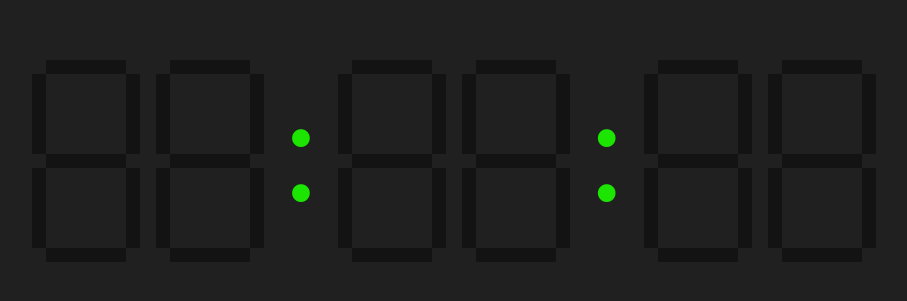
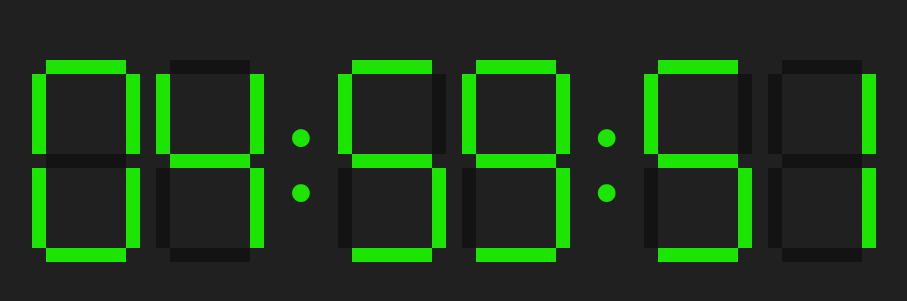
Before and after one commit to jehuzepedasilva2/watch-me, a React (Vite) app: page / in a window 1280 px wide. Shown: the part 239-540 px from the top of the page, without its empty margins (186-1093 px from the left). Built offline with nearby package versions, Linux system fonts and the light colour scheme.

Commit message:
done with clock

```diff
--- a/src/Clock.jsx
+++ b/src/Clock.jsx
@@ -1,31 +1,261 @@
 import './clock.css';
-import Template from './Template.jsx';
 import {
   useState,
-  useEffect
+  useEffect,
+  useRef,
 } from 'react';
 
+const convert = {
+  0: ['barA', 'barB', 'barC', 'barD', 'barE', 'barF'],
+  1: ['barB', 'barC'],
+  2: ['barA', 'barB', 'barD', 'barE', 'barG'],
+  3: ['barA', 'barB', 'barC', 'barD', 'barG'],
+  4: ['barB', 'barC', 'barF', 'barG'],
+  5: ['barA', 'barC', 'barD', 'barF', 'barG'],
+  6: ['barA', 'barC', 'barD', 'barE', 'barF', 'barG'],
+  7: ['barA', 'barB', 'barC'],
+  8: ['barA', 'barB', 'barC', 'barD', 'barE', 'barF', 'barG'],
+  9: ['barA', 'barB', 'barC', 'barD', 'barF', 'barG']
+};
 
-function Hours({ hour }) {
+
+function turnAllOff(refs) {
+  for (const side in refs.current) {
+    for (const bar in refs.current[side]) {
+      const barRef = refs.current[side][bar];
+      if (barRef && barRef.classList) {
+        barRef.classList.remove('on');
+      }
+    }
+  }
+}
+
+
+
+function Hours({ time }) {
+
+  const hourSegments = useRef({
+    left: {
+      barA: null,
+      barB: null,
+      barC: null,
+      barD: null,
+      barE: null,
+      barF: null,
+      barG: null,
+    },
+    right: {
+      barA: null,
+      barB: null,
+      barC: null,
+      barD: null,
+      barE: null,
+      barF: null,
+      barG: null,
+    }
+  });
+
+
+  let left = 0;
+  let right = time;
+  if (time > 9) {
+    right = time % 10;
+    left = Math.floor(time / 10) % 10;
+  }
+
+  turnAllOff(hourSegments);
+
+  // left digit
+  if (left !== null) {
+    for (const bar of convert[left]) {
+      if (hourSegments.current.left[bar]) {
+        hourSegments.current.left[bar].classList.add('on');
+      }
+    }
+  }
+
+  if (right !== null) {
+    for (const bar of convert[right]) {
+      if (hourSegments.current.right[bar]) {
+        hourSegments.current.right[bar].classList.add('on');
+      }
+    }
+  }
+
+
   return (
     <div id='hours' className='number-pairs'>
-      <Template hour={hour}/>
+
+      <div className="number hour-left">
+        {['A', 'B', 'C', 'D', 'E', 'F', 'G'].map(letter => (
+          <div
+            key={`left-bar${letter}`}
+            className={`bar bar${letter}`}
+            ref={el => hourSegments.current.left[`bar${letter}`] = el}
+          />
+        ))}
+      </div>
+
+      <div className="number hour-right">
+        {['A', 'B', 'C', 'D', 'E', 'F', 'G'].map(letter => (
+          <div
+            key={`right-bar${letter}`}
+            className={`bar bar${letter}`}
+            ref={el => hourSegments.current.right[`bar${letter}`] = el}
+          />
+        ))}
+      </div>
+
     </div>
   );
 }
 
-function Minutes() {
+function Minutes({ time }) {
+
+  const minuteSegments = useRef({
+    left: {
+      barA: null,
+      barB: null,
+      barC: null,
+      barD: null,
+      barE: null,
+      barF: null,
+      barG: null,
+    },
+    right: {
+      barA: null,
+      barB: null,
+      barC: null,
+      barD: null,
+      barE: null,
+      barF: null,
+      barG: null,
+    }
+  });
+
+  let left = 0;
+  let right = time;
+  if (time > 9) {
+    right = time % 10;
+    left = Math.floor(time / 10) % 10;
+  }
+
+  turnAllOff(minuteSegments);
+
+  if (left !== null) {
+    for (const bar of convert[left]) {
+      if (minuteSegments.current.left[bar]) {
+        minuteSegments.current.left[bar].classList.add('on');
+      }
+    }
+  }
+
+  if (right !== null) {
+    for (const bar of convert[right]) {
+      if (minuteSegments.current.right[bar]) {
+        minuteSegments.current.right[bar].classList.add('on');
+      }
+    }
+  }
+
   return (
     <div id='minutes' className='number-pairs'>
-      <Template />
+
+      <div className="number minutes-left">
+        {['A', 'B', 'C', 'D', 'E', 'F', 'G'].map(letter => (
+          <div
+            key={`left-bar${letter}`}
+            className={`bar bar${letter}`}
+            ref={el => minuteSegments.current.left[`bar${letter}`] = el}
+          />
+        ))}
+      </div>
+
+      <div className="number minutes-right">
+        {['A', 'B', 'C', 'D', 'E', 'F', 'G'].map(letter => (
+          <div
+            key={`right-bar${letter}`}
+            className={`bar bar${letter}`}
+            ref={el => minuteSegments.current.right[`bar${letter}`] = el}
+          />
+        ))}
+      </div>
+
     </div>
   );
 }
 
-function Seconds() {
+function Seconds({ time }) {
+
+  const secondSegments = useRef({
+    left: {
+      barA: null,
+      barB: null,
+      barC: null,
+      barD: null,
+      barE: null,
+      barF: null,
+      barG: null,
+    },
+    right: {
+      barA: null,
+      barB: null,
+      barC: null,
+      barD: null,
+      barE: null,
+      barF: null,
+      barG: null,
+    }
+  });
+
+  let left = 0;
+  let right = time;
+  if (time > 9) {
+    right = time % 10;
+    left = Math.floor(time / 10) % 10;
+  }
+
+  turnAllOff(secondSegments);
+
+  if (left !== null) {
+    for (const bar of convert[left]) {
+      if (secondSegments.current.left[bar]) {
+        secondSegments.current.left[bar].classList.add('on');
+      }
+    }
+  }
+
+  if (right !== null) {
+    for (const bar of convert[right]) {
+      if (secondSegments.current.right[bar]) {
+        secondSegments.current.right[bar].classList.add('on');
+      }
+    }
+  }
+
   return (
-    <div id='minutes' className='number-pairs'>
-      <Template />
+    <div id='seconds' className='number-pairs'>
+
+      <div className="number seconds-left">
+        {['A', 'B', 'C', 'D', 'E', 'F', 'G'].map(letter => (
+          <div
+            key={`left-bar${letter}`}
+            className={`bar bar${letter}`}
+            ref={el => secondSegments.current.left[`bar${letter}`] = el}
+          />
+        ))}
+      </div>
+
+      <div className="number seconds-right">
+        {['A', 'B', 'C', 'D', 'E', 'F', 'G'].map(letter => (
+          <div
+            key={`right-bar${letter}`}
+            className={`bar bar${letter}`}
+            ref={el => secondSegments.current.right[`bar${letter}`] = el}
+          />
+        ))}
+      </div>
+
     </div>
   );
 }
@@ -45,11 +275,11 @@ export default function Clock() {
 
   return (
     <div id='clock'>
-      <Hours hour={time.getHours()}/>
+      <Hours time={time.getHours() == 0 ? 12 : time.getHours()} />
       <div className='separator'><p>:</p></div>
-      <Minutes />
+      <Minutes time={time.getMinutes()} />
       <div className='separator'><p>:</p></div>
-      <Seconds />
+      <Seconds time={time.getSeconds()} />
     </div>
   );
 }
--- a/src/Template.jsx
+++ /dev/null
@@ -1,65 +0,0 @@
-import './template.css';
-
-// we can make every number out of an 8
-
-/**
- *
- * for 1 - b, c
- * for 2 - a, b, d, e, g
- * for 3 - a, b, c, d, g
- * for 4 - b, c, f, g
- * for 5 - a, c, d, f, g
- * for 6 - a, c, d, e, f, g
- * for 7 - a, b, c
- * for 8 - a, b, c, d, e, f, g
- * for 9 - a, b, c, d, f, g
- * for 0 - a, b, c, d, e, f
- *
- */
-
-const convert = {
-  0: ['.barA', '.barB', '.barC', '.barD', '.barE', '.barF'],
-  1: ['.barB', '.barC'],
-  2: ['.barA', '.barB', '.barD', '.barE', '.barG'],
-  3: ['.barA', '.barB', '.barC', '.barD', '.barG'],
-  4: ['.barB', '.barC', '.barF', '.barG'],
-  5: ['.barA', '.barC', '.barD', '.barF', '.barG'],
-  6: ['.barA', '.barC', '.barD', '.barE', '.barF', '.barG'],
-  7: ['.barA', '.barB', '.barC'],
-  8: ['.barA', '.barB', '.barC', '.barD', '.barE', '.barF', '.barG'],
-  9: ['.barA', '.barB', '.barC', '.barD', '.barF', '.barG']
-};
-
-
-function Pairs({ time }) {
-
-  return (
-    <div className='pair'>
-      <div className="number number-left">
-        <div className="bar barA"></div>
-        <div className="bar barB"></div>
-        <div className="bar barC"></div>
-        <div className="bar barD"></div>
-        <div className="bar barE"></div>
-        <div className="bar barF"></div>
-        <div className="bar barG"></div>
-      </div>
-      <div className="number number-right">
-        <div className="bar barA"></div>
-        <div className="bar barB"></div>
-        <div className="bar barC"></div>
-        <div className="bar barD"></div>
-        <div className="bar barE"></div>
-        <div className="bar barF"></div>
-        <div className="bar barG"></div>
-      </div>
-    </div>
-  );
-}
-
-
-export default function Template() {
-  return (
-    <Pairs />
-  );
-}
--- a/src/clock.css
+++ b/src/clock.css
@@ -1,3 +1,59 @@
+.number {
+  display: grid;
+  grid-template-columns: 14px 40px 40px 14px;
+  grid-template-rows: 14px 40px 40px 14px 40px 40px 14px;
+  grid-template-areas:
+         ". top top . "
+    "left-top . . right-top"
+    "left-top . . right-top"
+         ". mid mid ."
+    "left-bot . . right-bot"
+    "left-bot . . right-bot"
+         ". bot bot .";
+}
+
+.number-pairs {
+  display: flex;
+  gap: 1rem;
+}
+
+div.on {
+  background-color: var(--on-color);
+}
+
+.bar {
+  background-color: var(--off-color);
+}
+
+.barA {
+  grid-area: top;
+}
+
+.barB {
+  grid-area: right-top;
+}
+
+.barC {
+  grid-area: right-bot;
+}
+
+.barD {
+  grid-area: bot;
+}
+
+.barE {
+  grid-area: left-bot;
+}
+
+.barF {
+  grid-area: left-top;
+}
+
+.barG {
+  grid-area: mid;
+}
+
+
 #clock {
   display: flex;
   justify-content: center;
--- a/src/template.css
+++ /dev/null
@@ -1,54 +0,0 @@
-.number {
-  display: grid;
-  grid-template-columns: 14px 40px 40px 14px;
-  grid-template-rows: 14px 40px 40px 14px 40px 40px 14px;
-  grid-template-areas:
-         ". top top . "
-    "left-top . . right-top"
-    "left-top . . right-top"
-         ". mid mid ."
-    "left-bot . . right-bot"
-    "left-bot . . right-bot"
-         ". bot bot .";
-}
-
-.pair {
-  display: flex;
-  gap: 1rem;
-}
-
-div.on {
-  background-color: var(--on-color);
-}
-
-.bar {
-  background-color: var(--off-color);
-}
-
-.barA {
-  grid-area: top;
-}
-
-.barB {
-  grid-area: right-top;
-}
-
-.barC {
-  grid-area: right-bot;
-}
-
-.barD {
-  grid-area: bot;
-}
-
-.barE {
-  grid-area: left-bot;
-}
-
-.barF {
-  grid-area: left-top;
-}
-
-.barG {
-  grid-area: mid;
-}
```
